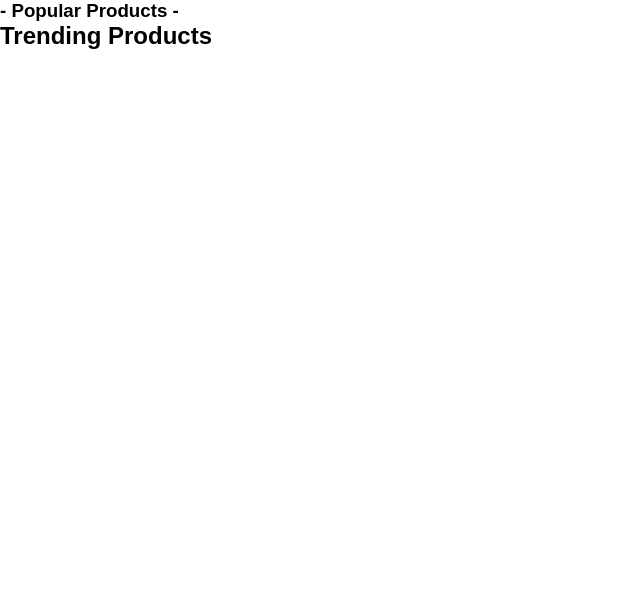
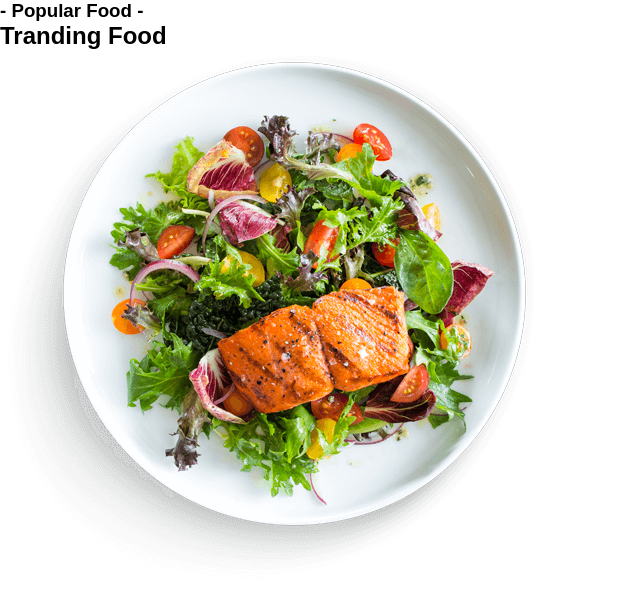
Before and after one commit to Leandrolsantos/carrosel-slider, a plain HTML site: page index.html in a window 1280 px wide. Shown: the whole page, without its empty margins (0-640 px from the left). Drawn offline with nearby package versions, Linux system fonts and the light colour scheme.

Commit message:
233º dia de CTD - Adicionando imagens + HTML.

```diff
--- a/index.html
+++ b/index.html
@@ -3,7 +3,7 @@
 <head>
     <meta charset="UTF-8">
     <meta name="viewport" content="width=device-width, initial-scale=1.0">
-    <title>Carrosel Slide</title>
+    <title>Food Slider</title>
     <link rel="stylesheet" href="/assets/css/style.css">
     <link rel="stylesheet" href="https://unpkg.com/swiper@8/swiper-bundle.min.css" />
     <link rel="shortcut icon" href="/" type="image/x-icon">
@@ -16,12 +16,20 @@
 <body>
     <section id="tranding">
            <div class="container">
-            <h3 class="text-center section-subheading">- Popular Products -</h3>
-            <h1 class="text-cent section-heading">Trending Products</h1>
+            <h3 class="text-center section-subheading">- Popular Food -</h3>
+            <h1 class="text-cent section-heading">Tranding Food</h1>
            </div>
            <div class="container">
             <div class="swiper tranding-slider">
-
+              <div class="swiper-wraper">
+                 <!--Slide Start  -->
+                 <div class="swiper-slide tranding-slide">
+                    <div class="tranding-slide-img">
+                        <img src="/assets/img/1.png" alt="tranding">
+                    </div>
+                 </div>
+                 <!--Slide End  -->
+              </div>
             </div>
            </div>
     </section>
```
Also changed, not shown: assets/img/1.png (added), assets/img/10.png (added), assets/img/11.png (added), assets/img/2.png (added), assets/img/5.png (added), assets/img/6.png (added), assets/img/8.png (added), assets/img/9.png (added), 3 other files.
